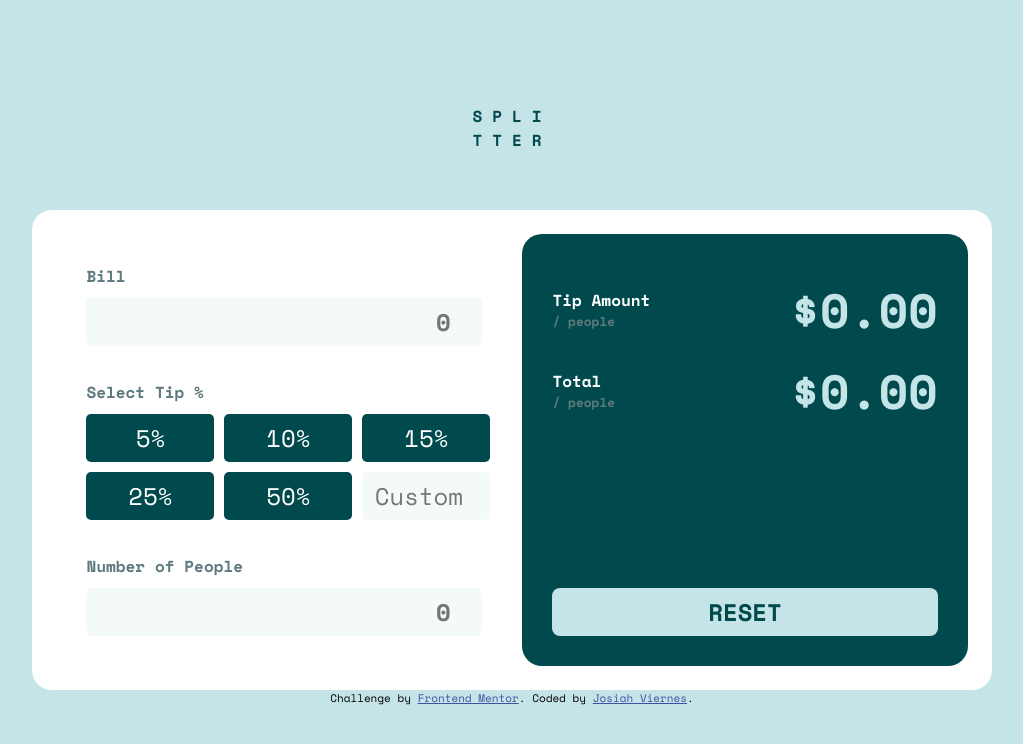
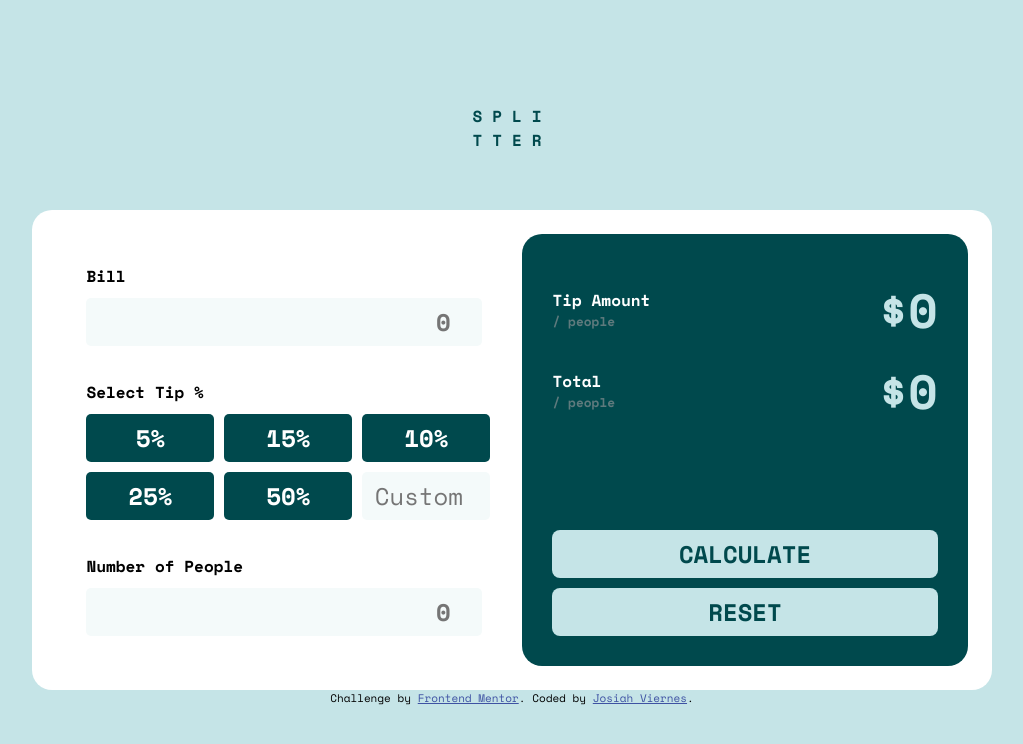
Before and after one commit to Josiah-090602/tip-calculator-app, a plain HTML site: page index.html in a window 1280 px wide. Both pictures are taken after a click on the button "RESET". Shown: the whole page, without its empty margins (128-1151 px from the left). Drawn offline with nearby package versions, Linux system fonts and the light colour scheme.

Commit message:
Added computation functions

```diff
--- a/index.html
+++ b/index.html
@@ -15,25 +15,25 @@
   <main class="main-con">
     <form class="input-form">
         <div class="input-con">
-        <label for="#bill">Bill</label>
-        <input class="input-field" type="number" name="" id="bill" placeholder="0">
+        <span>Bill</span>
+        <input class="input-field" type="number" name="" name="bill" id="bill" placeholder="0">
         </div>
 
         <div class="selection-con">
-          <label>Select Tip %</label>
+          <span>Select Tip %</span>
           <div class="tip-selection">
-          <button class="tip-percent" tip="5">5%</button>
-          <button class="tip-percent" tip="10">10%</button>
-          <button class="tip-percent" tip="15">15%</button>
-          <button class="tip-percent" tip="25">25%</button>
-          <button class="tip-percent" tip="50">50%</button>
+          <div class="tip-percent" tip="5"><span>5%</span></div>
+          <div class="tip-percent" tip="15"><span>15%</span></div>
+          <div class="tip-percent" tip="10"><span>10%</span></div>
+          <div class="tip-percent" tip="25"><span>25%</span></div>
+          <div class="tip-percent" tip="50"><span>50%</span></div>
           <input class="tip-percent" type="number" name="" id="custom-tip" placeholder="Custom">
           </div>
         </div>
 
         <div class="input-con">
-          <label for="#count">Number of People</label>
-          <input class="input-field" type="number" name="" id="count" placeholder="0">
+          <span>Number of People</span>
+          <input class="input-field" type="number" name="count" id="count" placeholder="0">
         </div>
     </form>
     <section class="preview">
@@ -48,7 +48,10 @@
             </div>
 
           </div>
+          <div>
+          <button id="calculate-button">CALCULATE</button>
           <button id="reset-button">RESET</button>
+          </div>
     </section>
   </main>
 
--- a/script.js
+++ b/script.js
@@ -0,0 +1,61 @@
+const tipAmount = document.getElementById('tip-amount');
+const totalAmount = document.getElementById('total-amount')
+const billInput = document.getElementById('bill');
+const countInput = document.getElementById('count')
+const tipSelection = document.querySelectorAll('.tip-percent')
+const customTip = document.getElementById('custom-tip')
+const resetButton = document.getElementById('reset-button')
+const calculateButton = document.getElementById('calculate-button')
+
+//Computation Variables
+let bill = 0
+let tip = 0
+let count = 0
+
+
+//Assign Tip Values
+tipSelection.forEach(selection => {
+    selection.addEventListener('click', () => {
+        let tipVal = selection.getAttribute('tip')
+        tip = tipVal / 100
+    })
+})
+
+//Calculate Button Function
+calculateButton.addEventListener('click',() => {
+    //Input Validations
+    if (!billInput.value) {
+        alert('No Value fo Bill')
+        return
+    } else if (!countInput.value) {
+        alert('Count must not be 0')
+        return
+    } else if (customTip.value) {
+        tip = Number(customTip.value) / 100
+    }
+    bill = Number(billInput.value)
+    count = Number(countInput.value)
+    console.log(tip)
+    console.log(bill)
+    console.log(count)
+    calculate(bill, tip, count)
+})
+
+//Calculation Function
+const calculate = (bill,tip,count) => {
+    tipAmount.textContent = `$ ${bill * tip}`
+    totalAmount.textContent = `$ ${(bill / count) * tip}`
+}
+
+resetButton.addEventListener('click', ()=> {
+    resetComputation()
+})
+
+//Reset Function
+const resetComputation = () => {
+    bill = 0
+    count = 0
+    tip = 0
+    tipAmount.textContent = `$0`
+    totalAmount.textContent = `$0`
+}
--- a/style.css
+++ b/style.css
@@ -93,7 +93,20 @@ label {
     font-size: var(--FontsizeInputs);
     border-radius: 5px;
     border: none;
+    cursor: pointer;
+}
 
+.tip-percent{
+    height: 3rem;
+    width: 8rem;
+    background-color: var(--Very-dark-cyan);
+    color: var(--White);
+    font-size: var(--FontsizeInputs);
+    border-radius: 5px;
+    border: none;
+    justify-content: center;
+    display: flex;
+    align-items: center;
 }
 
 .tip-percent:last-child{
@@ -151,7 +164,7 @@ label {
 }
 
 
-#reset-button{
+#reset-button, #calculate-button{
     height: 3rem;
     width: 100%;
     background-color: var(--Light-grayish-cyan);
@@ -160,4 +173,6 @@ label {
     border: none;
     font-size: 1.5rem;
     font-weight: 700;
+    margin-top:10px;
+    cursor: pointer;
 }
```
